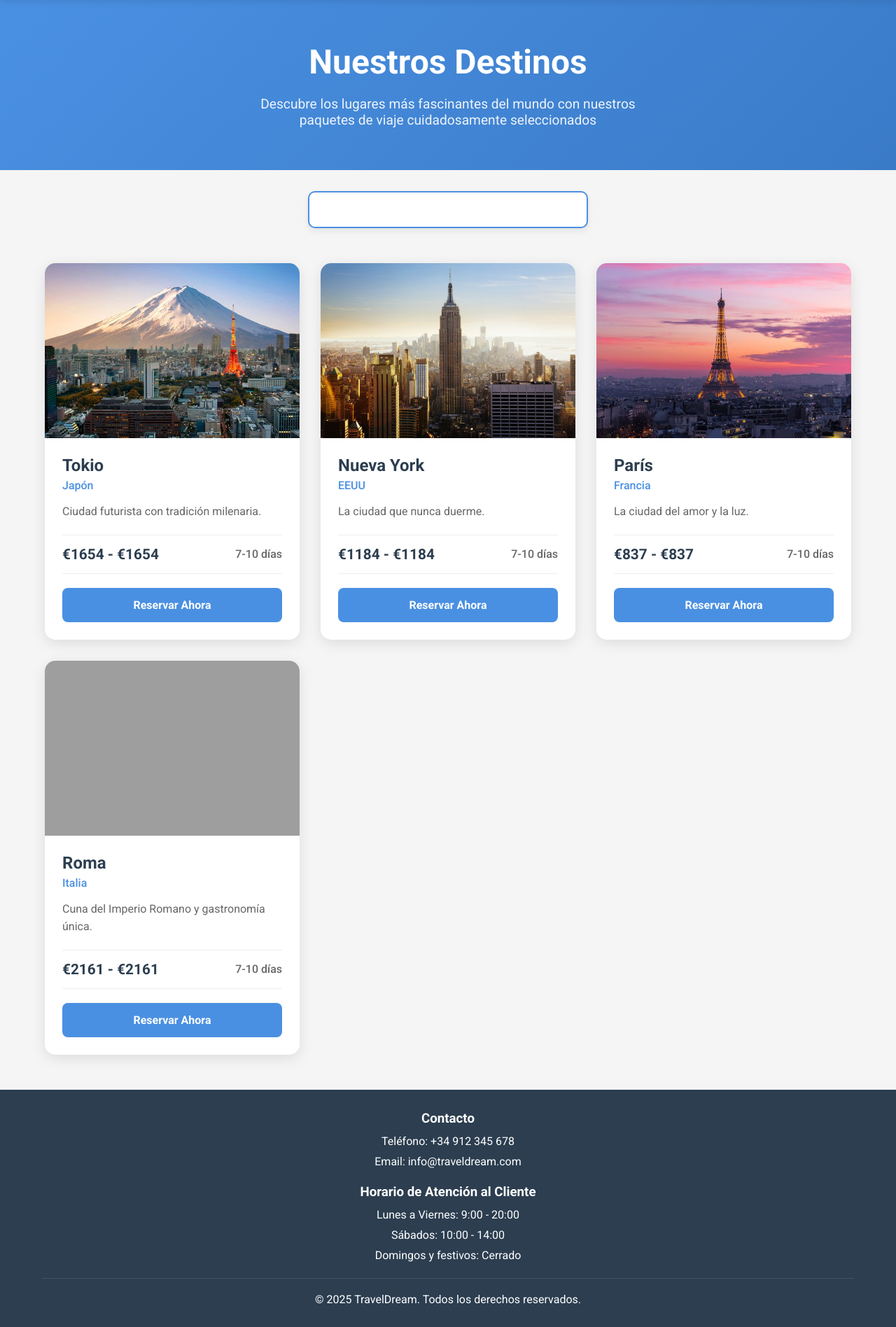
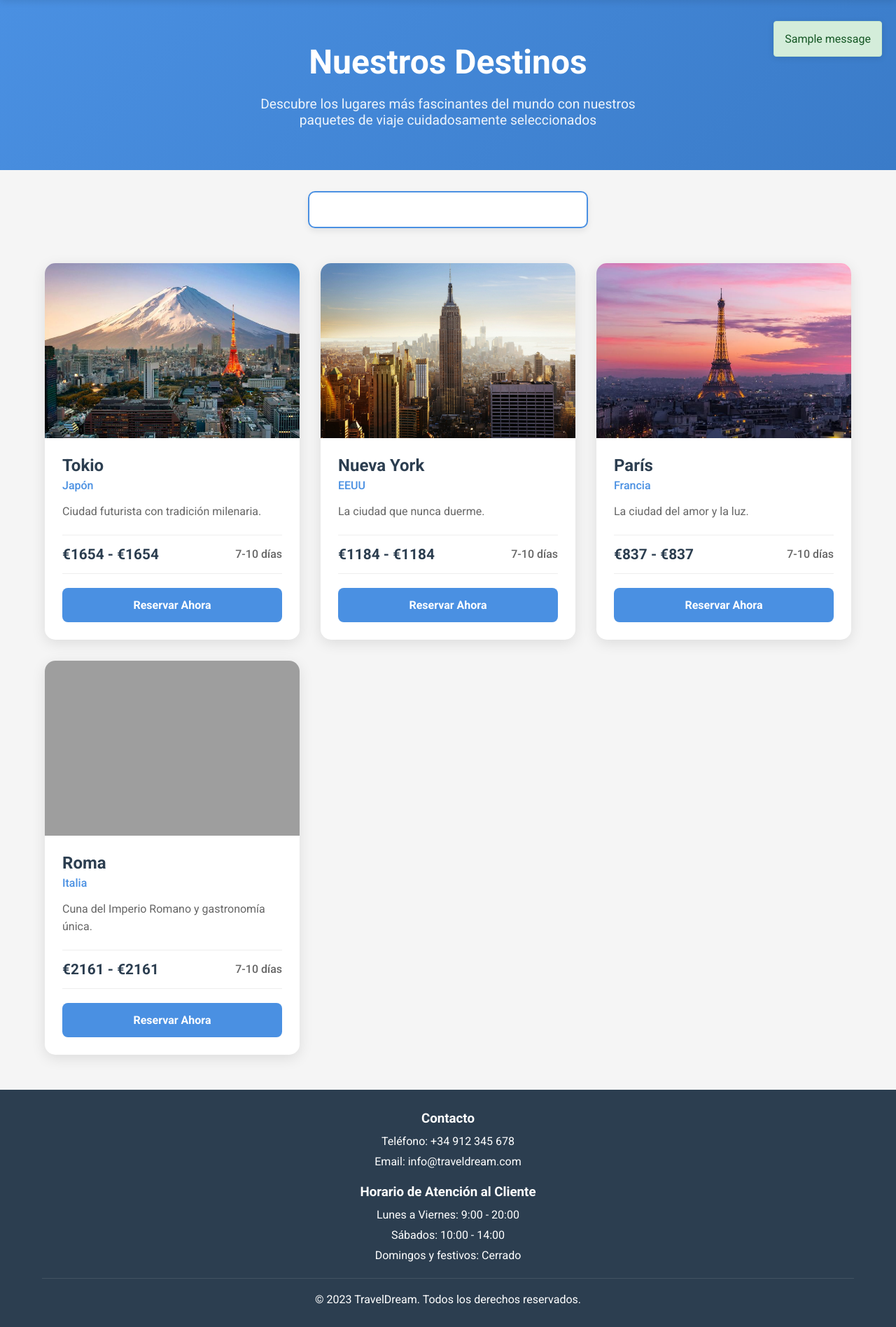
Before and after one commit to danielshubs/agencia-de-viajes, a Django app: page /destinos/ in a window 1280 px wide. Shown: the part 70-1966 px from the top of the page at 70% size. Run offline with Django 5.2, Linux system fonts and the light colour scheme; data comes from the database, SQL or seed files in the repository; tables that the repository leaves empty hold one stand-in row (values such as "Sample post"); one stand-in notice (Sample message) is shown; grey boxes are pictures that could not be loaded.

Commit message:
bloque de mensajes en base.html (se muestre siempre bien)

```diff
--- a/agenciaDjango/appAgenciaDjango/templates/base.html
+++ b/agenciaDjango/appAgenciaDjango/templates/base.html
@@ -37,18 +37,27 @@
 
             <!-- Mostrar diferentes opciones según si está autenticado o no -->
             {% if user.is_authenticated %}
-                <!-- Usuario logueado: mostrar Mis Reservas y Cerrar Sesión -->
                 <div class="login-link">
                     <a href="{% url 'logout' %}">Cerrar Sesión</a>
                 </div>
             {% else %}
-                <!-- Usuario no logueado: mostrar Iniciar Sesión  -->
                 <div class="login-link">
                     <a href="{% url 'login' %}">Iniciar Sesión</a>
                 </div>
             {% endif %}
         </div>
     </header>
+
+    <!-- BLOQUE DE MENSAJES -->
+    {% if messages %}
+    <div class="messages-container">
+        {% for message in messages %}
+            <div class="message {{ message.tags }}">
+                {{ message }}
+            </div>
+        {% endfor %}
+    </div>
+    {% endif %}
 
     <!-- Contenido Principal -->
     <main id="content">
@@ -70,7 +79,7 @@
                 <p>Domingos y festivos: Cerrado</p>
             </div>
             <div class="footer-bottom">
-                <p>&copy; 2025 TravelDream. Todos los derechos reservados.</p>
+                <p>&copy; 2023 TravelDream. Todos los derechos reservados.</p>
             </div>
         </div>
     </footer>
```
